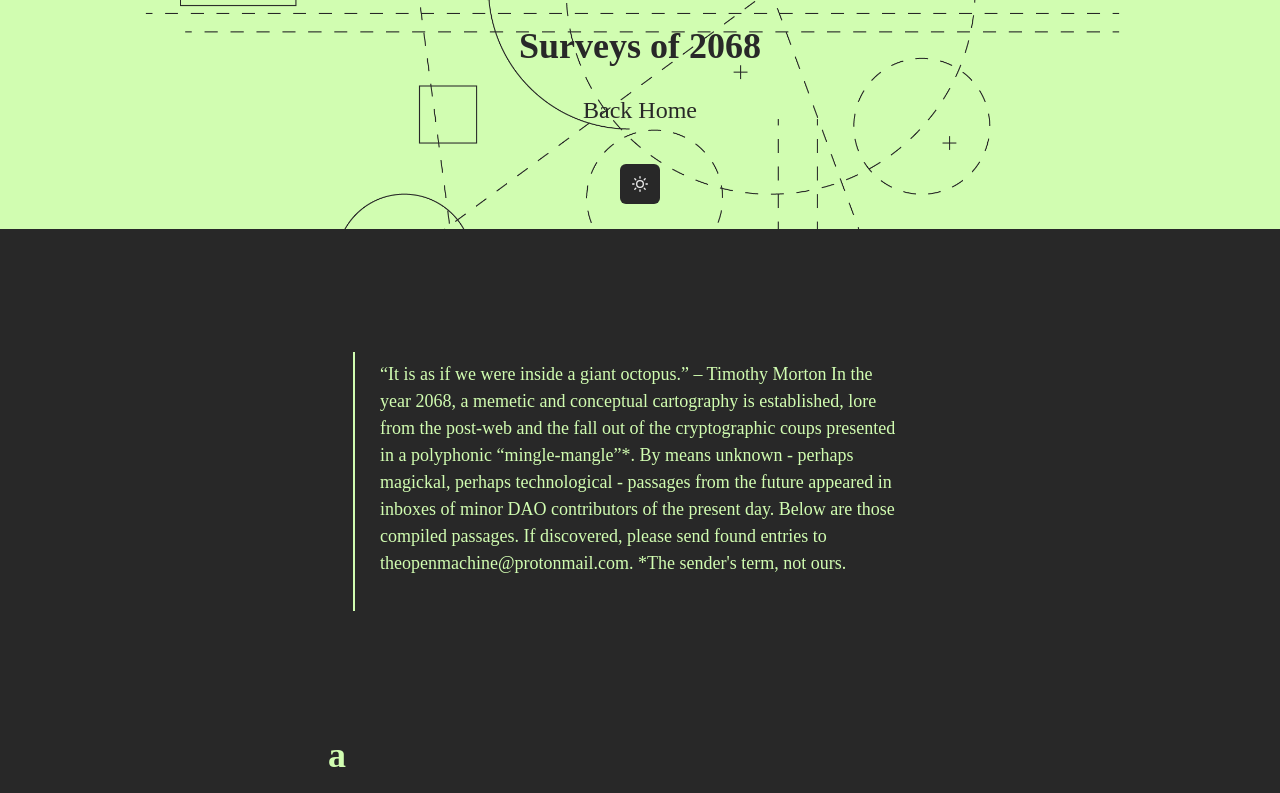
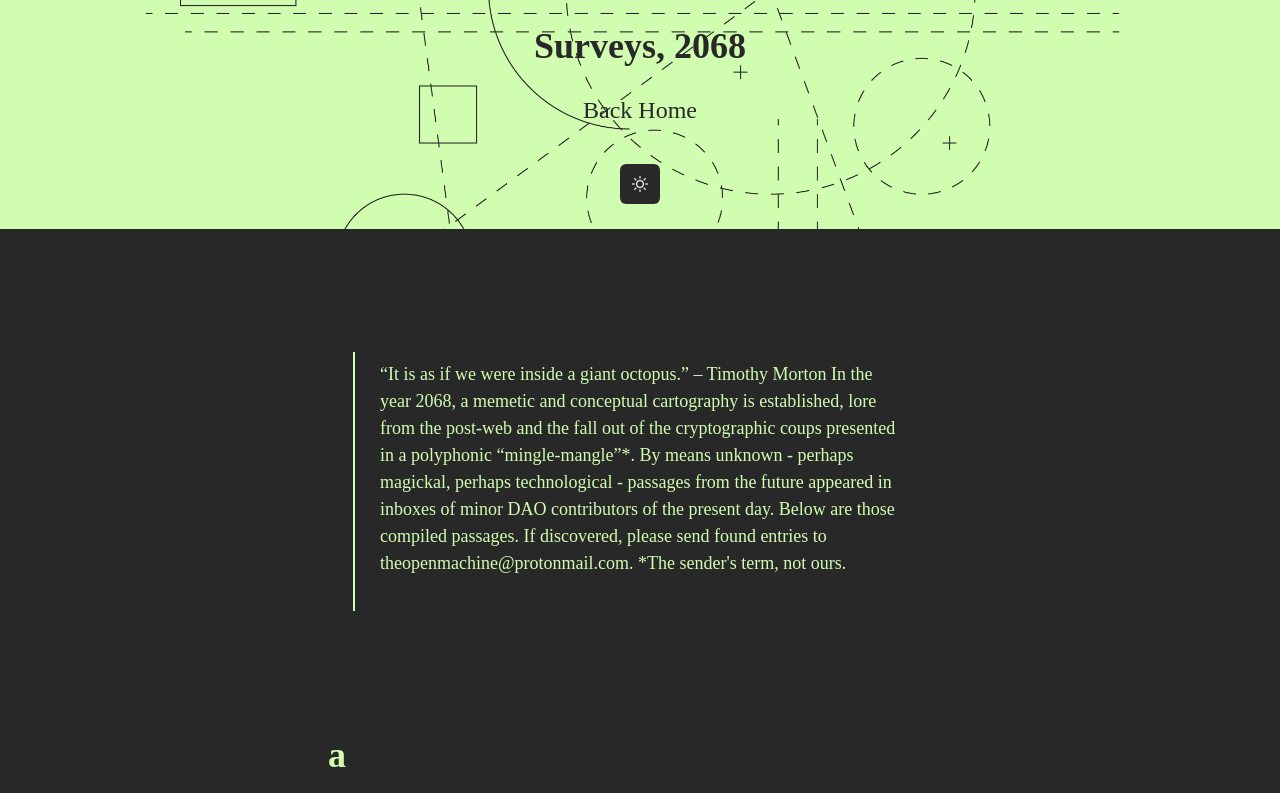
Before and after one commit to oovg/the-open-template, a Next.js app: page /surveys in a window 1280 px wide. Shown: the top 793 px of the page. Built offline with nearby package versions, Linux system fonts and the light colour scheme; a web font is replaced by a local one; what @rainbow-me/rainbowkit, wagmi would draw is missing.

Commit message:
surveys, 2068

```diff
--- a/src/components/Matter2.tsx
+++ b/src/components/Matter2.tsx
@@ -7,7 +7,7 @@ export const Matter2 = () => (
     <Flex maxW="720px" mx="auto" border="1px solid" borderColor="primary" flexWrap="wrap">
         <Flex direction="column" w={['100%', null, '100%']} p={12}>
             <Text textStyle="h6" mb={6}>The Open Machine #2</Text>
-            <Text as="h2" textStyle="h2">SURVEYS OF 2068</Text>
+            <Text as="h2" textStyle="h2">SURVEYS, 2068</Text>
             <Text as="h3" textStyle="h3">Found glossary of terms from the non-present.</Text>
             <Text mt={6}>Conceived by</Text>
             <Text>Exeunt</Text>
--- a/src/pages/index.tsx
+++ b/src/pages/index.tsx
@@ -42,7 +42,7 @@ export default function Home ({ allPosts }: Props) {
             <Rule />
             <Link href="#matters" color="primary" my={6} fontSize="2xl">Matters</Link>
             <Link href="/transmissions" color="primary" my={6} fontSize="2xl">Open Transmissions</Link>
-            <Link href="/surveys" color="primary" my={6} fontSize="2xl">Surveys of 2068</Link>
+            <Link href="/surveys" color="primary" my={6} fontSize="2xl">Surveys, 2068</Link>
             <Link href="#further" color="primary" my={6} fontSize="2xl">Further Reading</Link>
             <Rule />
           </Flex>
--- a/src/pages/surveys.tsx
+++ b/src/pages/surveys.tsx
@@ -33,7 +33,7 @@ export default function Surveys ({ allPosts, uniqueLetters }: Props) {
           mb={12}
         >
           <Flex direction="column" alignItems="center" justifyContent="center" w={[ '100%', null, '100%']} minH="25vh" p={25} bgColor="primary" bgImg={`url("/assets/${isDarkMode ? 'bg_pointDark.png' : 'bg_pointLight.png'}")`} bgSize="cover" bgPosition="center">
-            <Heading color="bg">Surveys of 2068</Heading>
+            <Heading color="bg">Surveys, 2068</Heading>
             <Link href="/" color="bg" my={6} fontSize="2xl">Back Home</Link>
             <IconButton
               w="fit-content"
```
